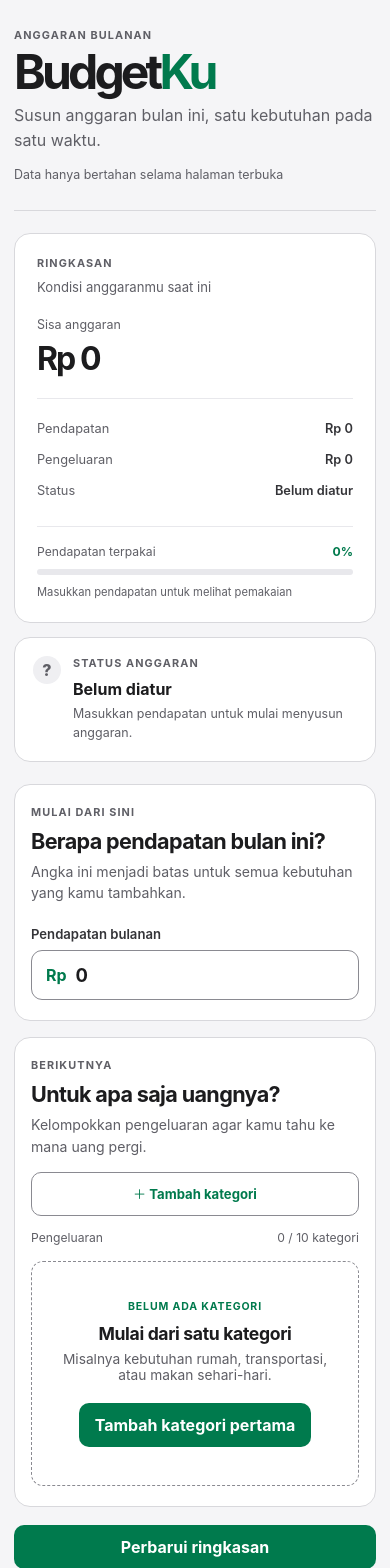
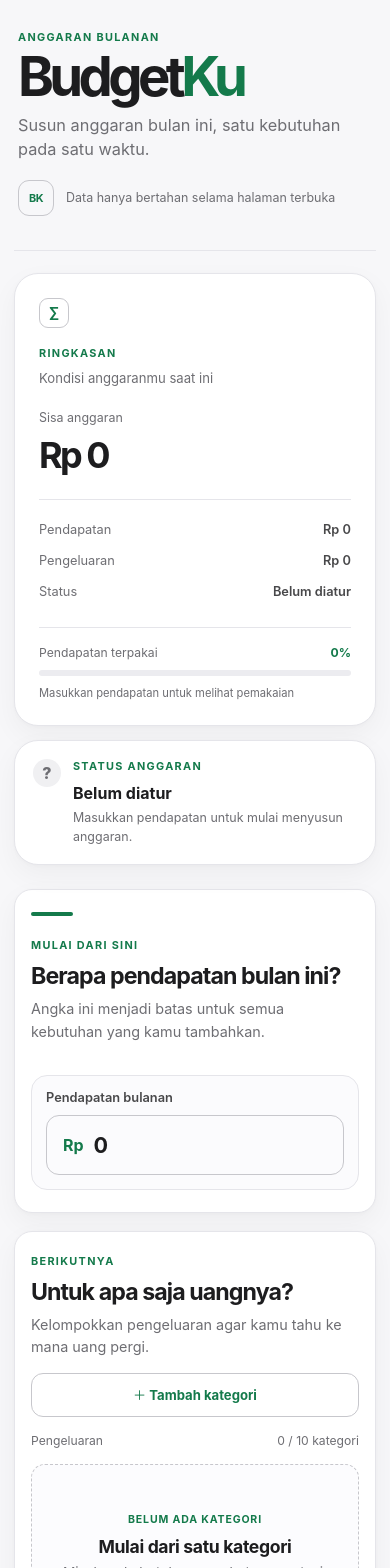
Before and after one commit to Rifatdhy/BudgetKU, an Angular app: page / in a window 390 px wide. Shown: the top 1568 px of the page. Built offline with nearby package versions, Linux system fonts and the light colour scheme.

Commit message:
feat: overhaul BudgetKu visual design

```diff
--- a/src/app/app.css
+++ b/src/app/app.css
@@ -1,141 +1,146 @@
 app-root { display: block; min-height: 100vh; color: var(--color-ink); }
+app-category-card, app-summary-panel { display: block; }
 
-app-category-card,
-app-summary-panel {
-  display: block;
-}
-
-.page-shell { width: min(1120px, calc(100% - 40px)); margin: 0 auto; padding: 46px 0 30px; }
-.skip-link { position: absolute; top: 8px; left: 8px; z-index: 2; padding: 10px 14px; border-radius: 9px; background: var(--color-ink); color: var(--color-surface); transform: translateY(-150%); transition: transform 150ms ease; }
+.page-shell { width: min(1160px, calc(100% - 48px)); margin: 0 auto; padding: var(--space-page) 0 34px; }
+.skip-link { position: absolute; top: 8px; left: 8px; z-index: 2; padding: 10px 14px; border-radius: 10px; background: var(--color-ink); color: #fff; transform: translateY(-150%); transition: transform 150ms ease; }
 .skip-link:focus-visible { transform: translateY(0); }
-.app-header { display: flex; align-items: end; justify-content: space-between; gap: 24px; padding-bottom: 28px; border-bottom: 1px solid var(--color-border); }
-.eyebrow, .section-kicker { margin: 0 0 9px; color: var(--color-muted); font-size: .68rem; font-weight: 700; letter-spacing: .1em; }
+.app-header { display: flex; align-items: end; justify-content: space-between; gap: 32px; padding: 0 4px 34px; border-bottom: 1px solid var(--color-border); }
+.brand-lockup { min-width: 0; }
+.header-meta { display: flex; align-items: center; gap: 12px; max-width: 220px; }
+.header-mark { display: grid; width: 36px; height: 36px; flex: 0 0 auto; border: 1px solid var(--color-border-strong); border-radius: 11px; color: var(--color-accent); font-size: .68rem; font-weight: 750; letter-spacing: -.04em; place-items: center; }
+.eyebrow, .section-kicker { margin: 0 0 10px; color: var(--color-accent); font-size: .68rem; font-weight: 700; letter-spacing: .12em; }
 h1, h2, h3, p { margin-top: 0; }
-h1 { margin-bottom: 10px; font-size: clamp(3rem, 7vw, 4.8rem); font-weight: 700; letter-spacing: -.08em; line-height: .88; }
+h1 { margin-bottom: 13px; font-size: clamp(3.4rem, 8vw, 5.8rem); font-weight: 700; letter-spacing: -.085em; line-height: .84; }
 h1 span { color: var(--color-accent); }
-.hero-copy { margin: 0; color: var(--color-muted); font-size: 1rem; line-height: 1.55; }
-.header-note { margin: 0; padding-bottom: 8px; color: var(--color-muted); font-size: .78rem; }
+.hero-copy { margin: 0; color: var(--color-muted); font-size: 1.02rem; line-height: 1.5; }
+.header-note { margin: 0; padding-bottom: 7px; color: var(--color-muted); font-size: .78rem; }
 
 .budget-form { margin-top: 30px; }
-.workspace { display: grid; grid-template-columns: minmax(0, 1fr) 300px; align-items: start; gap: 22px; }
+.workspace { display: grid; grid-template-columns: minmax(0, 1fr) 326px; align-items: start; gap: 24px; }
 .work-column { min-width: 0; }
-.panel, .summary-panel, .status-panel, .validation-panel { border: 1px solid var(--color-border); border-radius: 16px; background: var(--color-surface); }
-.panel { padding: 28px; }
-.income-panel { margin-bottom: 16px; }
-.section-heading { display: flex; align-items: start; justify-content: space-between; gap: 20px; margin-bottom: 22px; }
-.section-heading h2 { margin-bottom: 7px; font-size: 1.35rem; letter-spacing: -.03em; }
-.section-heading p:last-child { margin-bottom: 0; color: var(--color-muted); font-size: .88rem; line-height: 1.55; }
-.field-label { display: block; margin-bottom: 8px; color: var(--color-ink-soft); font-size: .82rem; font-weight: 600; }
-.money-input, .amount-field { display: flex; align-items: center; border: 1px solid var(--color-border-strong); border-radius: 11px; background: var(--color-surface); color: var(--color-accent); font-weight: 700; }
-.money-input { max-width: 480px; padding-left: 14px; }
-.money-input:focus-within, .amount-field:focus-within { border-color: var(--color-accent); box-shadow: 0 0 0 3px rgba(0,122,77,.12); }
-input { width: 100%; border: 1px solid var(--color-border-strong); border-radius: 9px; background: var(--color-surface); color: var(--color-ink); font: inherit; }
+.panel, .summary-panel, .status-panel, .validation-panel { border: 1px solid var(--color-border); border-radius: var(--radius-panel); background: var(--color-surface); box-shadow: var(--shadow-card); }
+.panel { padding: 30px; }
+.income-panel { margin-bottom: 18px; }
+.income-panel::before { display: block; width: 42px; height: 4px; margin-bottom: 22px; border-radius: 99px; background: var(--color-accent); content: ''; }
+.income-layout { display: grid; grid-template-columns: minmax(0, 1.1fr) minmax(280px, .9fr); align-items: end; gap: 40px; }
+.income-copy { margin-bottom: 0; }
+.income-field { padding: 18px; border: 1px solid var(--color-border); border-radius: 16px; background: #fbfbfd; }
+.income-field .field-label { margin-bottom: 10px; }
+.section-heading { display: flex; align-items: start; justify-content: space-between; gap: 20px; margin-bottom: 24px; }
+.section-heading h2 { margin-bottom: 8px; font-size: 1.45rem; letter-spacing: -.04em; }
+.section-heading p:last-child { margin-bottom: 0; color: var(--color-muted); font-size: .9rem; line-height: 1.55; }
+.field-label { display: block; margin-bottom: 9px; color: var(--color-ink-soft); font-size: .8rem; font-weight: 600; }
+.money-input, .amount-field { display: flex; align-items: center; border: 1px solid var(--color-border-strong); border-radius: 13px; background: #fbfbfd; color: var(--color-accent); font-weight: 700; transition: border-color 150ms ease, box-shadow 150ms ease, background 150ms ease; }
+.money-input { max-width: 520px; padding-left: 16px; }
+.money-input:focus-within, .amount-field:focus-within { border-color: var(--color-accent); background: #fff; box-shadow: 0 0 0 4px rgba(20, 122, 75, .12); }
+input { width: 100%; border: 1px solid var(--color-border-strong); border-radius: 11px; background: var(--color-surface); color: var(--color-ink); font: inherit; transition: border-color 150ms ease, box-shadow 150ms ease; }
 input:focus-visible { outline: 3px solid var(--color-accent); outline-offset: 2px; }
 .money-input input, .amount-field input { border: 0; background: transparent; box-shadow: none; }
 .money-input input:focus-visible, .amount-field input:focus-visible { outline: none; }
-.money-input input { min-height: 48px; padding: 12px 14px 12px 9px; font-size: 1.15rem; }
-input::placeholder { color: var(--color-muted); }
-.field-error { display: block; margin: 6px 0 0; color: var(--color-danger); font-size: .75rem; line-height: 1.4; }
+.money-input input { min-height: 58px; padding: 14px 16px 14px 10px; font-size: 1.35rem; letter-spacing: -.02em; }
+input::placeholder { color: #98989d; }
+.field-error { display: block; margin: 7px 0 0; color: var(--color-danger); font-size: .75rem; line-height: 1.4; }
 
-.category-heading { margin-bottom: 14px; }
-.quiet-button, .primary-button, .secondary-button, .add-item-button, .category-toggle { min-height: 44px; border-radius: 10px; cursor: pointer; font: inherit; font-weight: 650; transition: background 150ms ease, border-color 150ms ease, transform 150ms ease; }
-.quiet-button { padding: 8px 12px; border: 1px solid var(--color-border-strong); background: var(--color-surface); color: var(--color-accent); font-size: .82rem; }
-.quiet-button:hover, .add-item-button:hover, .secondary-button:hover, .category-toggle:hover { border-color: var(--color-accent); background: #f5faf7; }
-.primary-button { padding: 10px 16px; border: 0; background: var(--color-accent); color: var(--color-surface); }
-.primary-button:hover { background: var(--color-accent-strong); }
-.primary-button:disabled { background: var(--color-border-strong); cursor: not-allowed; transform: none; }
+.category-heading { margin-bottom: 16px; }
+.quiet-button, .primary-button, .secondary-button, .add-item-button, .category-toggle { min-height: 44px; border-radius: 12px; cursor: pointer; font: inherit; font-weight: 650; transition: background 150ms ease, border-color 150ms ease, transform 150ms ease, box-shadow 150ms ease; }
+.quiet-button { padding: 8px 13px; border: 1px solid var(--color-border-strong); background: #fff; color: var(--color-accent); font-size: .82rem; }
+.quiet-button:hover, .add-item-button:hover, .secondary-button:hover, .category-toggle:hover { border-color: var(--color-accent); background: #f1f8f4; }
+.primary-button { padding: 10px 17px; border: 0; background: var(--color-accent); color: #fff; box-shadow: 0 3px 8px rgba(20, 122, 75, .16); }
+.primary-button:hover { background: var(--color-accent-strong); box-shadow: 0 5px 12px rgba(20, 122, 75, .2); }
+.primary-button:disabled { background: var(--color-border-strong); box-shadow: none; cursor: not-allowed; transform: none; }
 button:active { transform: scale(.98); }
-button:disabled { cursor: not-allowed; }
-.category-meta { display: flex; justify-content: space-between; gap: 12px; margin-bottom: 16px; color: #5f5f66; font-size: .76rem; }
+.category-meta { display: flex; justify-content: space-between; gap: 12px; margin-bottom: 16px; color: var(--color-muted); font-size: .76rem; }
 
 .category-list + .category-list { margin-top: 14px; }
-.category-card { overflow: hidden; border: 1px solid #d8d8dc; border-radius: 14px; background: #fff; }
-.category-card:focus-within { border-color: #007a4d; }
+.category-card { overflow: hidden; border: 1px solid var(--color-border); border-radius: var(--radius-card); background: #fff; box-shadow: 0 5px 16px rgba(29, 29, 31, .035); }
+.category-card:focus-within { border-color: var(--color-accent); box-shadow: 0 0 0 3px rgba(20, 122, 75, .1); }
 .category-topline { display: grid; grid-template-columns: 38px minmax(0, 1fr) 132px auto 44px; align-items: center; gap: 14px; padding: 20px 22px 17px; }
-.category-number { display: grid; width: 30px; height: 30px; border-radius: 9px; background: #eef7f2; color: #007a4d; font-size: .75rem; font-weight: 700; place-items: center; }
+.category-number { display: grid; width: 30px; height: 30px; border-radius: 10px; background: #eaf5ee; color: var(--color-accent); font-size: .75rem; font-weight: 700; place-items: center; }
 .category-name-wrap .field-label { margin-bottom: 6px; }
 .category-name { min-height: 46px; padding: 10px 13px; }
 .category-total { padding-top: 17px; }
-.category-total span { display: block; margin-bottom: 4px; color: #5f5f66; font-size: .7rem; }
-.category-total strong { color: #007a4d; font-size: 1rem; }
-.category-toggle { align-self: end; padding: 7px 12px; border: 1px solid #8a8a91; background: #fff; color: #343438; font-size: .78rem; }
-.icon-button, .remove-row { min-width: 44px; min-height: 44px; border: 0; background: transparent; color: #5f5f66; cursor: pointer; font-size: 1.25rem; line-height: 1; }
-.icon-button:hover, .remove-row:not(:disabled):hover { color: #b42318; }
+.category-total span { display: block; margin-bottom: 4px; color: var(--color-muted); font-size: .7rem; }
+.category-total strong { color: var(--color-accent); font-size: 1rem; }
+.category-toggle { align-self: end; padding: 7px 12px; border: 1px solid var(--color-border-strong); background: #fff; color: var(--color-ink-soft); font-size: .78rem; }
+.icon-button, .remove-row { min-width: 44px; min-height: 44px; border: 0; background: transparent; color: var(--color-muted); cursor: pointer; font-size: 1.25rem; line-height: 1; }
+.icon-button:hover, .remove-row:not(:disabled):hover { color: var(--color-danger); }
 .icon-button:disabled, .remove-row:disabled { opacity: .35; }
 .category-progress { display: flex; align-items: center; gap: 10px; padding: 0 22px 18px 74px; }
-.category-progress-track, .progress-track { height: 6px; overflow: hidden; border-radius: 99px; background: #e8e8ec; }
+.category-progress-track, .progress-track { height: 6px; overflow: hidden; border-radius: 99px; background: #ececf0; }
 .category-progress-track { flex: 1; }
-.category-progress-value, .progress-value { height: 100%; border-radius: inherit; background: #007a4d; transition: width 180ms ease; }
-.category-progress span { min-width: 116px; color: #5f5f66; font-size: .72rem; text-align: right; }
-.subitems-header { display: flex; justify-content: space-between; gap: 12px; padding: 13px 22px; border-top: 1px solid #e8e8ec; border-bottom: 1px solid #e8e8ec; background: #fafafa; color: #45454b; font-size: .8rem; font-weight: 650; }
-.position-hint { color: #5f5f66; font-size: .72rem; font-weight: 500; }
+.category-progress-value, .progress-value { height: 100%; border-radius: inherit; background: var(--color-accent); transition: width 180ms ease; }
+.category-progress span { min-width: 116px; color: var(--color-muted); font-size: .72rem; text-align: right; }
+.subitems-header { display: flex; justify-content: space-between; gap: 12px; padding: 13px 22px; border-top: 1px solid var(--color-border); border-bottom: 1px solid var(--color-border); background: #fafafd; color: var(--color-ink-soft); font-size: .8rem; font-weight: 650; }
+.position-hint { color: var(--color-muted); font-size: .72rem; font-weight: 500; }
 .expense-list { padding: 0 22px; }
 .expense-row { display: grid; grid-template-columns: 24px minmax(0, 1fr) minmax(140px, .5fr) 44px; align-items: start; gap: 12px; padding: 18px 0; }
-.expense-row + .expense-row { border-top: 1px solid #e8e8ec; }
-.row-index { padding-top: 12px; color: #5f5f66; font-size: .76rem; font-weight: 700; text-align: center; }
-.expense-label { display: block; margin-bottom: 6px; color: #5f5f66; font-size: .72rem; font-weight: 600; }
+.expense-row + .expense-row { border-top: 1px solid var(--color-border); }
+.row-index { padding-top: 12px; color: var(--color-muted); font-size: .76rem; font-weight: 700; text-align: center; }
+.expense-label { display: block; margin-bottom: 6px; color: var(--color-muted); font-size: .72rem; font-weight: 600; }
 .expense-row input { min-height: 46px; padding: 10px 12px; }
 .amount-field { padding-left: 10px; }
 .amount-field input { padding-left: 8px; }
-.add-item-button { margin: 0 22px 20px 58px; padding: 8px 12px; border: 1px solid #8a8a91; background: #fff; color: #007a4d; font-size: .8rem; }
-.collapsed-category { padding: 16px 22px 18px 74px; border-top: 1px solid #e8e8ec; color: #5f5f66; font-size: .8rem; }
-.empty-state { padding: 38px 22px; border: 1px dashed #8a8a91; border-radius: 12px; text-align: center; }
-.empty-kicker { margin-bottom: 10px; color: #007a4d; font-size: .66rem; font-weight: 700; letter-spacing: .08em; }
+.add-item-button { margin: 0 22px 20px 58px; padding: 8px 12px; border: 1px solid var(--color-border-strong); background: #fff; color: var(--color-accent); font-size: .8rem; }
+.collapsed-category { padding: 16px 22px 18px 74px; border-top: 1px solid var(--color-border); color: var(--color-muted); font-size: .8rem; }
+.empty-state { padding: 48px 22px; border: 1px dashed var(--color-border-strong); border-radius: 14px; background: #fcfcfe; text-align: center; }
+.empty-kicker { margin-bottom: 10px; color: var(--color-accent); font-size: .66rem; font-weight: 700; letter-spacing: .08em; }
 .empty-state h3 { margin-bottom: 7px; font-size: 1.1rem; letter-spacing: -.02em; }
-.empty-state p:not(.empty-kicker) { margin-bottom: 20px; color: #5f5f66; font-size: .86rem; }
+.empty-state p:not(.empty-kicker) { margin-bottom: 20px; color: var(--color-muted); font-size: .86rem; }
 
 .summary-column { display: grid; gap: 14px; position: sticky; top: 22px; }
-.summary-panel { padding: 22px; }
+.summary-panel { padding: 24px; }
+.summary-panel::before { display: block; width: 28px; height: 28px; margin-bottom: 18px; border: 1px solid var(--color-border-strong); border-radius: 9px; color: var(--color-accent); content: '∑'; font-size: .9rem; font-weight: 700; line-height: 27px; text-align: center; }
 .summary-heading { display: flex; justify-content: space-between; align-items: center; }
-.summary-intro { margin-bottom: 22px; color: #5f5f66; font-size: .82rem; }
-.summary-balance { padding-bottom: 20px; border-bottom: 1px solid #e8e8ec; }
-.summary-balance span { display: block; margin-bottom: 7px; color: #5f5f66; font-size: .78rem; }
-.summary-balance strong { display: block; color: #1c1c1e; font-size: 2rem; letter-spacing: -.06em; }
-.summary-balance.negative strong { color: #b42318; }
+.summary-intro { margin-bottom: 24px; color: var(--color-muted); font-size: .82rem; }
+.summary-balance { padding-bottom: 22px; border-bottom: 1px solid var(--color-border); }
+.summary-balance span { display: block; margin-bottom: 8px; color: var(--color-muted); font-size: .78rem; }
+.summary-balance strong { display: block; color: var(--color-ink); font-size: 2.25rem; letter-spacing: -.07em; }
+.summary-balance.negative strong { color: var(--color-danger); }
 .summary-details { margin: 0; padding: 14px 0 2px; }
 .summary-details div { display: flex; justify-content: space-between; gap: 12px; padding: 8px 0; font-size: .8rem; }
-.summary-details dt { color: #5f5f66; }
-.summary-details dd { margin: 0; color: #343438; font-weight: 600; text-align: right; }
-.usage-panel { margin-top: 18px; padding-top: 17px; border-top: 1px solid #e8e8ec; }
-.usage-heading { display: flex; justify-content: space-between; gap: 12px; margin-bottom: 10px; color: #5f5f66; font-size: .76rem; }
-.usage-heading strong { color: #007a4d; }
-.usage-panel p { margin: 9px 0 0; color: #5f5f66; font-size: .7rem; line-height: 1.45; }
+.summary-details dt { color: var(--color-muted); }
+.summary-details dd { margin: 0; color: var(--color-ink-soft); font-weight: 600; text-align: right; }
+.usage-panel { margin-top: 18px; padding-top: 17px; border-top: 1px solid var(--color-border); }
+.usage-heading { display: flex; justify-content: space-between; gap: 12px; margin-bottom: 10px; color: var(--color-muted); font-size: .76rem; }
+.usage-heading strong { color: var(--color-accent); }
+.usage-panel p { margin: 9px 0 0; color: var(--color-muted); font-size: .7rem; line-height: 1.45; }
 .status-panel { display: flex; gap: 12px; padding: 18px; }
 .status-icon { display: grid; width: 28px; height: 28px; flex: 0 0 auto; border-radius: 50%; background: #e8f5e9; color: #146c33; font-weight: 800; place-items: center; }
-.status-icon-neutral { background: #efeff2; color: #5f5f66; }
+.status-icon-neutral { background: #f0f0f2; color: var(--color-muted); }
 .status-panel h2 { margin-bottom: 6px; font-size: 1rem; }
-.status-panel p:last-child { margin-bottom: 0; color: #5f5f66; font-size: .78rem; line-height: 1.5; }
-.status-warning { border-color: #8a6100; }
-.status-warning .status-icon { background: #fdf3d8; color: #8a6100; }
-.status-danger { border-color: #b42318; }
-.status-danger .status-icon { background: #fce8e6; color: #b42318; }
-.validation-panel { margin-top: 16px; padding: 16px 20px; border-color: #b42318; color: #8f1d14; font-size: .82rem; }
+.status-panel p:last-child { margin-bottom: 0; color: var(--color-muted); font-size: .78rem; line-height: 1.5; }
+.status-warning { border-color: #c59b34; }
+.status-warning .status-icon { background: #fff5d6; color: #8a6100; }
+.status-danger { border-color: var(--color-danger); }
+.status-danger .status-icon { background: #fce8e6; color: var(--color-danger); }
+.validation-panel { margin-top: 16px; padding: 16px 20px; border-color: var(--color-danger); color: #8f1d14; font-size: .82rem; }
 .validation-panel ul { margin: 8px 0 0; padding-left: 18px; }
-.form-actions { display: flex; justify-content: flex-end; gap: 10px; margin-top: 18px; }
-.secondary-button { padding: 9px 14px; border: 1px solid #8a8a91; background: #fff; color: #343438; font-size: .82rem; }
-.save-button { min-width: 170px; }
-footer { display: flex; justify-content: space-between; gap: 16px; padding-top: 26px; color: #5f5f66; font-size: .72rem; }
+.form-actions { display: flex; justify-content: flex-end; gap: 10px; margin-top: 20px; }
+.secondary-button { padding: 9px 14px; border: 1px solid var(--color-border-strong); background: #fff; color: var(--color-ink-soft); font-size: .82rem; }
+.save-button { min-width: 178px; }
+footer { display: flex; justify-content: space-between; gap: 16px; padding: 30px 4px 0; color: var(--color-muted); font-size: .72rem; }
 footer span:first-child { color: var(--color-ink-soft); font-weight: 700; }
-
-.reset-dialog { max-width: min(420px, calc(100% - 32px)); padding: 24px; border: 1px solid var(--color-border); border-radius: 16px; color: var(--color-ink); background: var(--color-surface); }
-.reset-dialog::backdrop { background: rgba(28, 28, 30, .34); }
-.reset-dialog h2 { margin: 0 0 8px; font-size: 1.25rem; }
+.reset-dialog { max-width: min(420px, calc(100% - 32px)); padding: 26px; border: 1px solid var(--color-border); border-radius: 20px; color: var(--color-ink); background: var(--color-surface); box-shadow: 0 24px 70px rgba(29, 29, 31, .2); }
+.reset-dialog::backdrop { background: rgba(29, 29, 31, .28); backdrop-filter: blur(3px); }
+.reset-dialog h2 { margin: 0 0 8px; font-size: 1.25rem; letter-spacing: -.03em; }
 .reset-dialog p { margin: 0; color: var(--color-muted); line-height: 1.5; }
 .dialog-actions { display: flex; justify-content: flex-end; gap: 10px; margin-top: 22px; }
 
 @media (max-width: 820px) {
+  .income-layout { grid-template-columns: 1fr; gap: 8px; }
   .workspace { grid-template-columns: 1fr; }
   .summary-column { position: static; grid-row: 1; }
   .summary-panel { display: grid; grid-template-columns: 1fr 1fr; gap: 0 18px; }
   .summary-heading, .summary-intro, .summary-balance, .summary-details, .summary-panel .usage-panel { grid-column: 1 / -1; }
 }
-
 @media (max-width: 640px) {
-  .page-shell { width: min(100% - 28px, 600px); padding-top: 28px; }
-  .app-header { align-items: flex-start; flex-direction: column; gap: 14px; }
+  .page-shell { width: min(100% - 28px, 600px); padding-top: 30px; }
+  .app-header { align-items: flex-start; flex-direction: column; gap: 18px; }
+  .header-meta { max-width: none; }
   .header-note { padding: 0; }
   .budget-form { margin-top: 22px; }
-  .panel { padding: 20px 16px; }
+  .panel { padding: 22px 16px; border-radius: 18px; }
+  .income-field { padding: 14px; }
   .section-heading { flex-direction: column; gap: 14px; }
   .quiet-button { width: 100%; }
   .category-topline { grid-template-columns: 32px minmax(0, 1fr) 44px; gap: 10px; padding: 18px 16px 15px; }
@@ -153,9 +158,6 @@ footer span:first-child { color: var(--color-ink-soft); font-weight: 700; }
   .form-actions button { width: 100%; }
   .summary-panel { display: block; }
   footer { flex-direction: column; gap: 5px; }
-}
-
-@media (max-width: 640px) {
   .dialog-actions { flex-direction: column-reverse; }
   .dialog-actions button { width: 100%; }
 }
--- a/src/app/app.html
+++ b/src/app/app.html
@@ -1,12 +1,15 @@
 <div class="page-shell">
   <a class="skip-link" href="#main-content">Lewati ke formulir anggaran</a>
   <header class="app-header">
-    <div>
+    <div class="brand-lockup">
       <p class="eyebrow">ANGGARAN BULANAN</p>
       <h1>Budget<span>Ku</span></h1>
       <p class="hero-copy">Susun anggaran bulan ini, satu kebutuhan pada satu waktu.</p>
     </div>
+    <div class="header-meta">
+      <span class="header-mark" aria-hidden="true">BK</span>
       <p class="header-note">Data hanya bertahan selama halaman terbuka</p>
+    </div>
   </header>
 
   <main id="main-content" class="budget-main">
@@ -20,7 +23,8 @@
       <div class="workspace">
         <div class="work-column">
           <section class="panel income-panel" aria-labelledby="income-title">
-            <div class="section-heading">
+            <div class="income-layout">
+              <div class="section-heading income-copy">
                 <div>
                 <p class="section-kicker">MULAI DARI SINI</p>
                 <h2 id="income-title">Berapa pendapatan bulan ini?</h2>
@@ -28,6 +32,7 @@
                 </div>
               </div>
 
+              <div class="income-field">
                 <label class="field-label" for="income">Pendapatan bulanan</label>
                 <div class="money-input">
                   <span aria-hidden="true">Rp</span>
@@ -51,6 +56,8 @@
                 <p class="field-error" id="income-error" *ngIf="showControlError(incomeControl)">
                   Pendapatan wajib lebih besar dari Rp0.
                 </p>
+              </div>
+            </div>
           </section>
 
           <section
--- a/src/styles.css
+++ b/src/styles.css
@@ -1,14 +1,18 @@
 :root {
-  --color-ink: #1c1c1e;
-  --color-ink-soft: #343438;
-  --color-muted: #5f5f66;
-  --color-border: #d8d8dc;
-  --color-border-strong: #8a8a91;
+  --color-ink: #1d1d1f;
+  --color-ink-soft: #48484a;
+  --color-muted: #6e6e73;
+  --color-border: #e5e5ea;
+  --color-border-strong: #c7c7cc;
   --color-surface: #ffffff;
-  --color-page: #f5f5f7;
-  --color-accent: #007a4d;
-  --color-accent-strong: #006b43;
+  --color-page: #f7f7f9;
+  --color-accent: #147a4b;
+  --color-accent-strong: #0d633c;
   --color-danger: #b42318;
+  --shadow-card: 0 10px 28px rgba(29, 29, 31, .045), 0 1px 4px rgba(29, 29, 31, .025);
+  --radius-panel: 24px;
+  --radius-card: 16px;
+  --space-page: clamp(24px, 5vw, 64px);
   font-family: -apple-system, BlinkMacSystemFont, 'SF Pro Display', 'Segoe UI', sans-serif;
   color: var(--color-ink);
   background: var(--color-page);
@@ -25,6 +29,7 @@ body {
   min-height: 100vh;
   margin: 0;
   background: var(--color-page);
+  -webkit-font-smoothing: antialiased;
 }
 
 button,
```
Also changed, not shown: 1 other file (tests, documents, lock files or other folders). Lines whose indentation alone changed are shown as unchanged.
